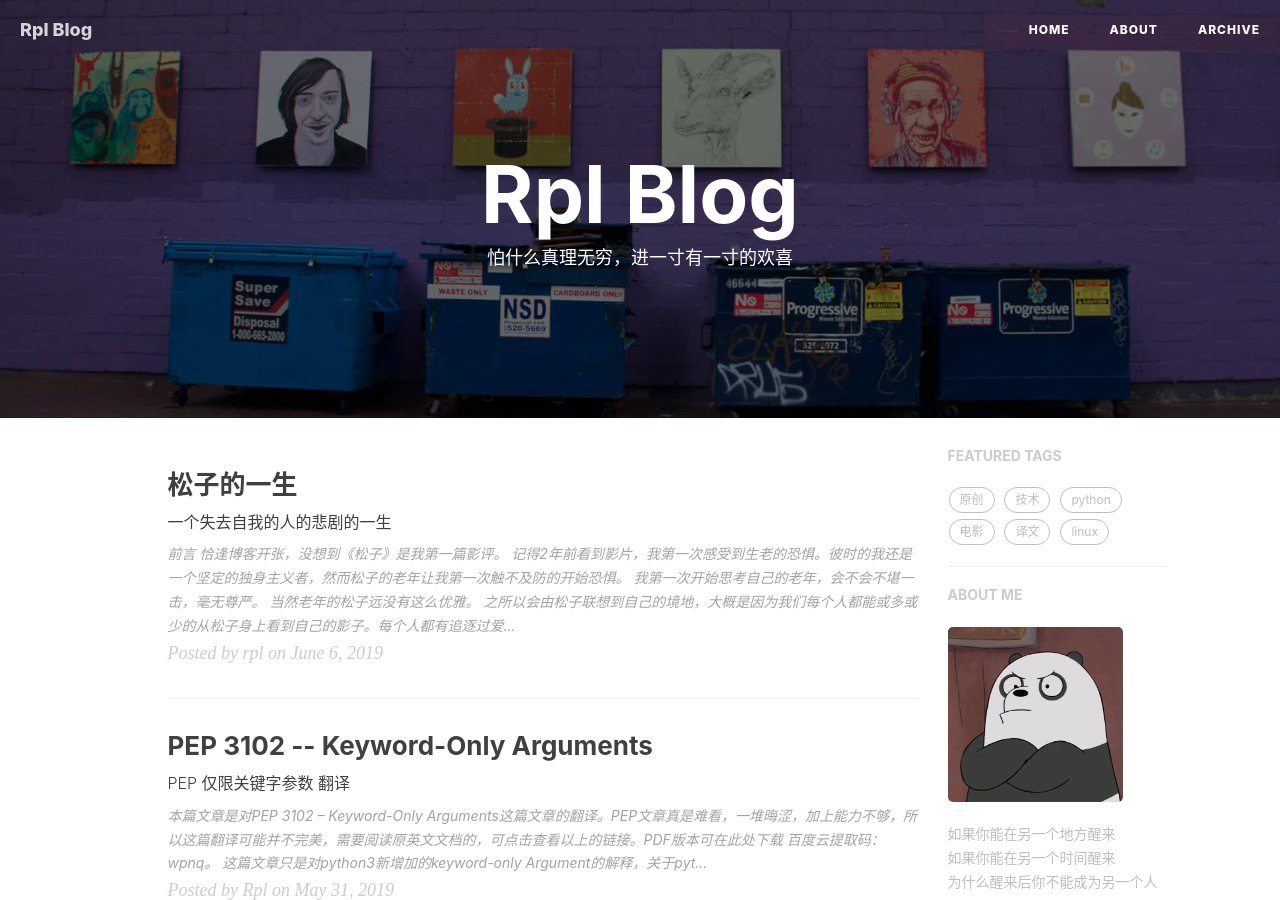
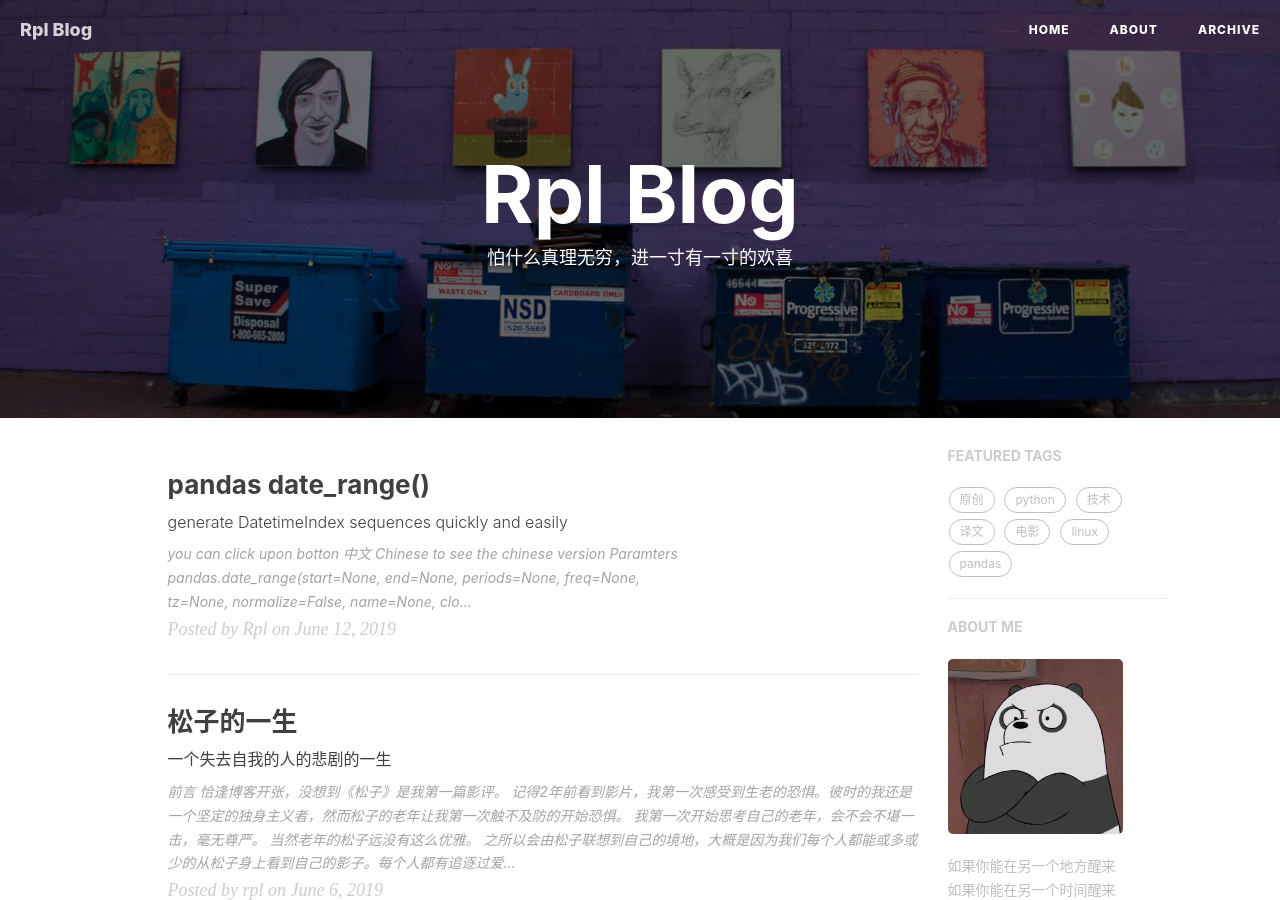
Before and after one commit to littleRpl/littleRpl.github.io, a Jekyll site: the page built from index.html, in a window 1280 px wide and 900 px high. Built offline with Jekyll 4.4.1, drawn with Linux system fonts in a browser that asks for light colours; nearby versions of some CDN libraries; the list of posts is cut into pages by our own code; comment, search, counter and statistics services are not loaded.

Commit message:
add pandas-date_range.md

```diff
--- a/_config.yml
+++ b/_config.yml
@@ -91,7 +91,7 @@ featured-condition-size: 0              # A tag will be featured if the size of
 
 
 # Progressive Web Apps
-chrome-tab-theme-color: "#FFFFFF"
+chrome-tab-theme-color: "#000000"
 service-worker: true
 
 
--- /dev/null
+++ b/_posts/2019-06-12-pandas-date_range.md
@@ -0,0 +1,28 @@
+---
+layout:       post
+title:        "pandas date_range() "
+subtitle:     "generate DatetimeIndex sequences quickly and easily"
+date:         2019-06-12 12:00:00
+author:       "Rpl"
+header-img:   "img/python6.png"
+header-mask:  0.6
+catalog:      true
+multilingual: true
+tags:
+    - python
+    - pandas
+    - 译文
+---
+
+
+<!-- English Version -->
+<div class="en post-container">
+    {% capture about_en %}{% include posts/2019-06-12-pandas-date_range/en.md %}{% endcapture %}
+    {{ about_en | markdownify }}
+</div>
+
+<!-- Chinese Version -->
+<div class="zh post-container">
+    {% capture about_zh %}{% include posts/2019-06-12-pandas-date_range/zh.md %}{% endcapture %}
+    {{ about_zh | markdownify }}
+</div>
```
Also changed, not shown: _includes/posts/2019-06-12-pandas-date_range/en.md (added, +138 -0 lines), _includes/posts/2019-06-12-pandas-date_range/zh.md (added, +165 -0 lines), _posts/2019-06-06-matsuko.md (+1 -1 lines).
